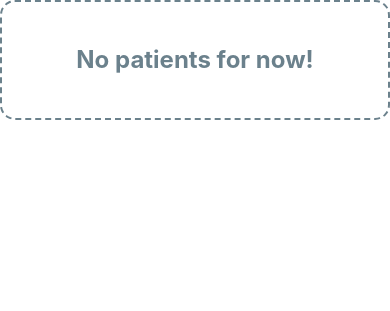
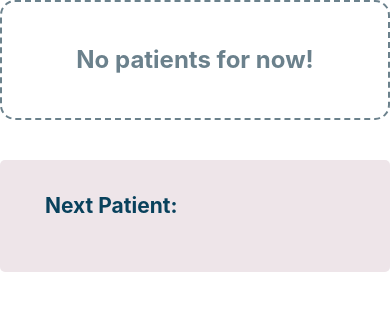
Before and after one commit to Notiooo/PawMed, a Django app: page /doctor/ in a window 390 px wide. Shown: the part 40-351 px from the top of the page. Run offline with Django 4.2, Linux system fonts and the light colour scheme; data that the repository does not hold is empty; some libraries are stand-ins or nearby versions.

Commit message:
Improve the responsiveness of the website

```diff
--- a/PawMed/pawmed-front/public/templates/doctor/doctor_homepage.html
+++ b/PawMed/pawmed-front/public/templates/doctor/doctor_homepage.html
@@ -7,15 +7,13 @@
 {% block content %}
     {% if current_patient %}
         <div class="uk-animation-toggle uk-animation-slide-top-medium uk-container uk-margin-medium-top pm-background-white uk-border-rounded">
-            <div>
-                <p class="uk-text-bold pm-color-darkblue uk-margin-medium-left uk-margin-medium-top pm-font-size-medium">Current Patient:</p>
+            <div class="uk-padding">
+                <p class="uk-text-bold pm-color-darkblue pm-font-size-medium">Current Patient:</p>
             </div>
-            <div class="uk-grid-collaps uk-margin-medium-bottom" uk-grid>
-                <div class="uk-margin-small-left uk-margin-auto-vertical uk-grid-collaps uk-text-bold pm-color-darkblue uk-width-1-5" uk-grid>
-                    <div class="uk-background-default uk-padding-small uk-border-rounded uk-margin-auto-vertical">
-                        NOW
-                    </div>
-                    <div class="uk-margin-medium-right uk-padding-small">
+            <div class="uk-grid-column-collapse uk-margin-medium-bottom" uk-grid>
+                <div class="uk-flex uk-flex-middle uk-flex-center uk-grid-collapse pm-color-darkblue uk-width-1-5@s uk-width-1-1 uk-margin" uk-grid>
+                    <div class="uk-background-default uk-padding-small uk-border-rounded uk-text-bold uk-width-auto@s">NOW</div>
+                    <div class="uk-padding-small uk-visible@s">
                          <span class="pm-dot-medium pm-background-darkblue"></span>
                     </div>
                 </div>
@@ -53,18 +51,21 @@
         </div>
     {%endif%}
 
-    {% for visit in visit_list %}
-        <div class="uk-container uk-margin-medium-top pm-background-white uk-border-rounded uk-animation-toggle uk-animation-slide-bottom-medium">
-            <div>
-                <p class="uk-text-bold pm-color-darkblue uk-margin-medium-left uk-margin-medium-top pm-font-size-medium">Next Patient:</p>
-            </div>
-            <div class="uk-grid-collaps uk-margin-medium-bottom" uk-grid>
-                <div  class="uk-margin-small-left uk-margin-auto-vertical uk-grid-collapse uk-width-1-5" uk-grid>
-                    <div class="uk-width-1-2 uk-margin-auto-vertical">
+    <div class="uk-container uk-margin-medium-top pm-background-white uk-border-rounded uk-animation-toggle uk-animation-slide-bottom-medium">
+        <div class="uk-padding">
+            <p class="uk-text-bold pm-color-darkblue pm-font-size-medium">Next Patient:</p>
+        </div>
+        {% for visit in visit_list %}
+            <div class="uk-grid-column-collapse uk-margin-medium-bottom" uk-grid>
+                <div class="uk-flex uk-flex-middle uk-flex-center uk-grid-collapse pm-color-darkblue uk-width-1-5@s uk-width-1-1 uk-margin" uk-grid>
+                    <div class="uk-width-2-3@s uk-width-1-1 uk-text-center">
                         <p class="uk-padding-remove uk-margin-remove uk-text-break">{{visit.date}}</p>
                     </div>
-                    <div class="uk-width-expand uk-margin-auto-vertical uk-margin-small-left">
-                        <span class="pm-dot-small pm-background-lightblue"></span>
+                    <div class="uk-padding-small uk-visible@s uk-width-1-3">
+                         <span class="pm-dot-small pm-background-darkblue"></span>
+                        {% if not forloop.last %}
+                            <div style="border-left: 1px solid; margin-left: 2px" class="uk-position-absolute uk-height-small"></div>
+                        {% endif %}
                     </div>
                 </div>
                 <div  class="uk-width-expand uk-grid-collapse pmi-border uk-border-rounded uk-background-default uk-padding-remove pm-border-solid" uk-grid>
@@ -93,6 +94,6 @@
                     </div>
                 </div>
             </div>
+        {% endfor %}
         </div>
-    {% endfor %}
 {% endblock content %}
```
